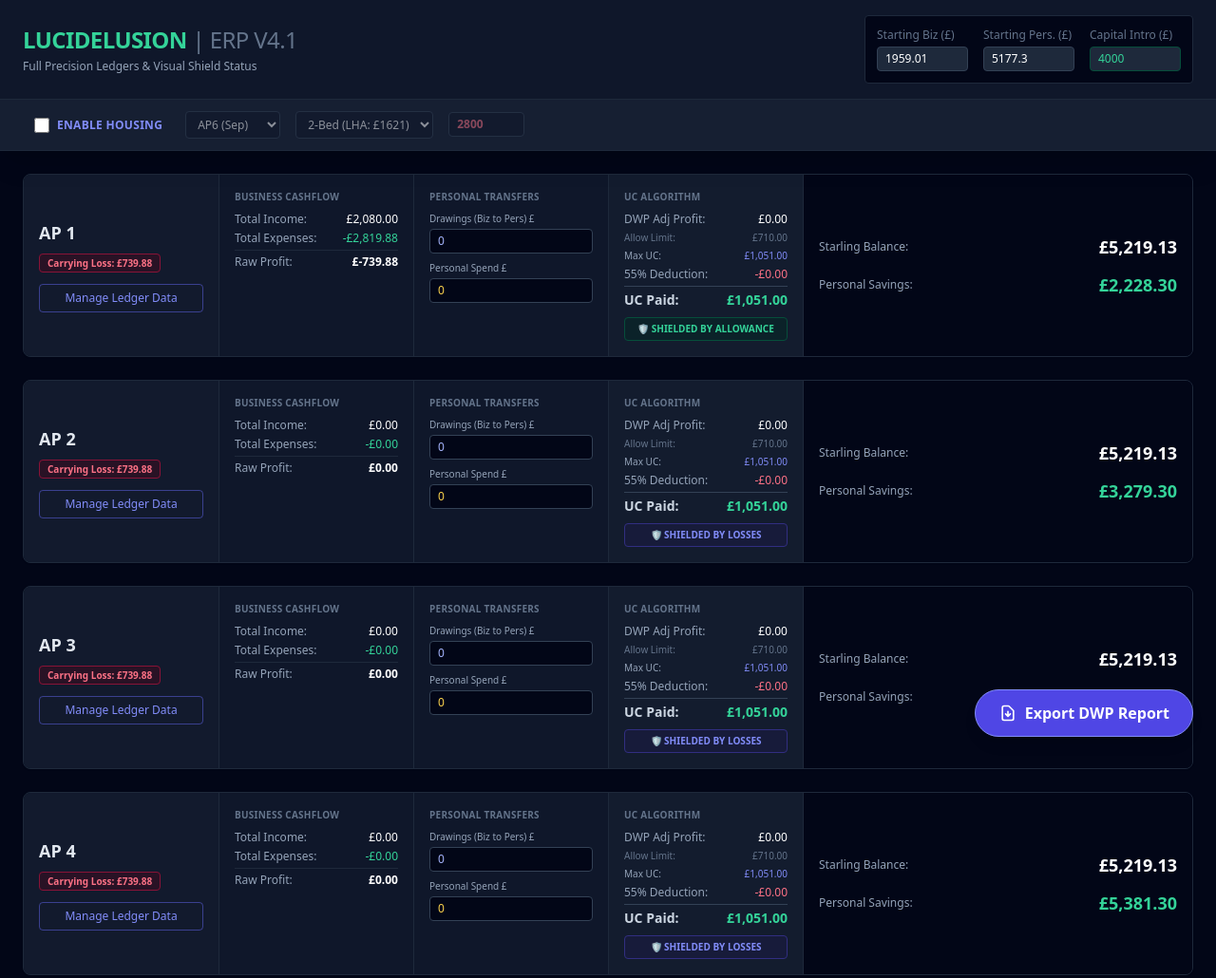
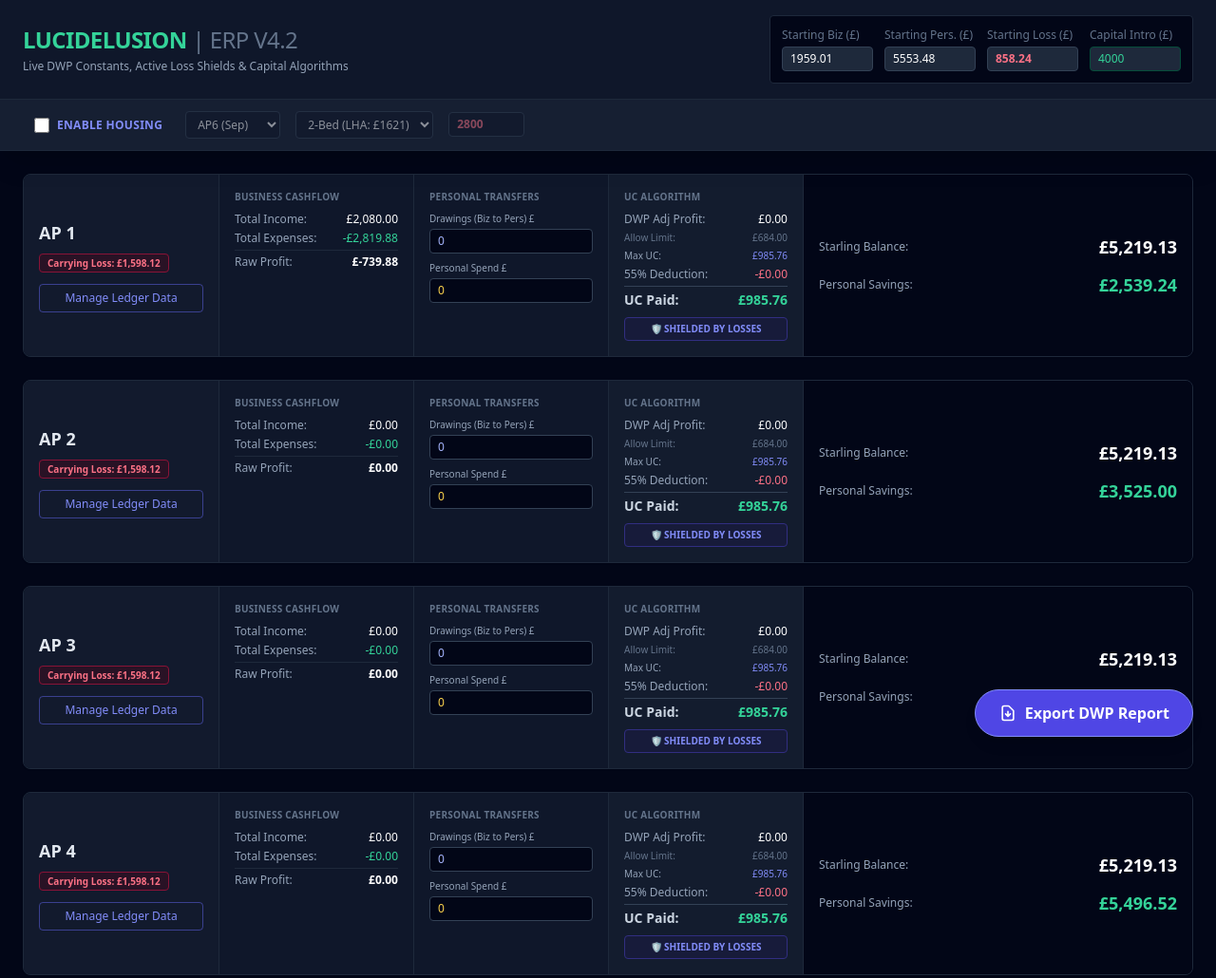
Before and after one commit to albrignall/cfo-dashboard, a plain HTML site: page index.html in a window 1280 px wide. Shown: the top 1030 px of the page at 95% size. Drawn offline with nearby package versions, Linux system fonts and the light colour scheme.

Commit message:
Add files via upload

```diff
--- a/index.html
+++ b/index.html
@@ -3,7 +3,7 @@
 <head>
     <meta charset="UTF-8">
     <meta name="viewport" content="width=device-width, initial-scale=1.0">
-    <title>Lucidelusion ERP & UC Reporter V4.1</title>
+    <title>Lucidelusion ERP & UC Reporter V4.2</title>
     <script src="https://cdn.tailwindcss.com"></script>
     <style>
         ::-webkit-scrollbar { width: 8px; }
@@ -18,18 +18,22 @@
     <div class="bg-slate-900 border-b border-slate-800 sticky top-0 z-30 shadow-xl">
         <div class="max-w-7xl mx-auto px-6 py-4 flex flex-wrap justify-between items-center gap-4">
             <div>
-                <h1 class="text-2xl font-black text-emerald-400 tracking-tight">LUCIDELUSION <span class="text-slate-500 font-medium">| ERP V4.1</span></h1>
-                <p class="text-xs text-slate-400 mt-1">Full Precision Ledgers & Visual Shield Status</p>
+                <h1 class="text-2xl font-black text-emerald-400 tracking-tight">LUCIDELUSION <span class="text-slate-500 font-medium">| ERP V4.2</span></h1>
+                <p class="text-xs text-slate-400 mt-1">Live DWP Constants, Active Loss Shields & Capital Algorithms</p>
             </div>
 
-            <div class="flex gap-4 text-xs bg-slate-950 p-3 rounded border border-slate-800">
+            <div class="flex flex-wrap gap-3 text-xs bg-slate-950 p-3 rounded border border-slate-800">
                 <div>
                     <label class="block text-slate-500 mb-1">Starting Biz (£)</label>
                     <input type="number" step="0.01" id="g_starling" value="1959.01" class="w-24 bg-slate-800 border border-slate-700 rounded px-2 py-1 text-white" oninput="saveAndCalc()">
                 </div>
                 <div>
                     <label class="block text-slate-500 mb-1">Starting Pers. (£)</label>
-                    <input type="number" step="0.01" id="g_personal" value="5177.30" class="w-24 bg-slate-800 border border-slate-700 rounded px-2 py-1 text-white" oninput="saveAndCalc()">
+                    <input type="number" step="0.01" id="g_personal" value="5553.48" class="w-24 bg-slate-800 border border-slate-700 rounded px-2 py-1 text-white" oninput="saveAndCalc()">
+                </div>
+                <div>
+                    <label class="block text-slate-500 mb-1">Starting Loss (£)</label>
+                    <input type="number" step="0.01" id="g_loss_cf" value="858.24" class="w-24 bg-slate-800 border border-slate-700 rounded px-2 py-1 text-rose-400 font-bold" oninput="saveAndCalc()">
                 </div>
                 <div>
                     <label class="block text-slate-500 mb-1">Capital Intro (£)</label>
@@ -88,9 +92,9 @@
             "Rent & Utilities (Business)"
         ];
 
-        // Default Data Template
+        // Default Data Template based on Verified PDF Data
         const defaultState = {
-            globals: { starling: 1959.01, personal: 5177.30, capital: 4000.00, h_active: false, h_month: 5, h_lha: 1621, h_rent: 2800 },
+            globals: { starling: 1959.01, personal: 5553.48, capital: 4000.00, loss_cf: 858.24, h_active: false, h_month: 5, h_lha: 1621, h_rent: 2800 },
             aps: Array(12).fill(null).map((_, i) => ({
                 monthName: `AP ${i+1}`,
                 incomes: i === 0 ? [{desc: "Pre-booked Client", customer: "Client A", amount: 2080}] : [],
@@ -101,19 +105,19 @@
             }))
         };
 
-        // Load State or Init (using new key for V4.1 to reset defaults)
-        let state = JSON.parse(localStorage.getItem('lucid_v41_state')) || defaultState;
+        let state = JSON.parse(localStorage.getItem('lucid_v42_state')) || defaultState;
 
         function saveState() {
             state.globals.starling = parseFloat(document.getElementById('g_starling').value) || 0;
             state.globals.personal = parseFloat(document.getElementById('g_personal').value) || 0;
             state.globals.capital = parseFloat(document.getElementById('g_capital').value) || 0;
+            state.globals.loss_cf = parseFloat(document.getElementById('g_loss_cf').value) || 0;
             state.globals.h_active = document.getElementById('h_active').checked;
             state.globals.h_month = parseInt(document.getElementById('h_month').value);
             state.globals.h_lha = parseFloat(document.getElementById('h_lha').value) || 0;
             state.globals.h_rent = parseFloat(document.getElementById('h_rent').value) || 0;
 
-            localStorage.setItem('lucid_v41_state', JSON.stringify(state));
+            localStorage.setItem('lucid_v42_state', JSON.stringify(state));
         }
 
         function toggleLedger(apIndex) {
@@ -143,6 +147,7 @@
             document.getElementById('g_starling').value = state.globals.starling;
             document.getElementById('g_personal').value = state.globals.personal;
             document.getElementById('g_capital').value = state.globals.capital;
+            document.getElementById('g_loss_cf').value = state.globals.loss_cf;
             document.getElementById('h_active').checked = state.globals.h_active;
             document.getElementById('h_month').value = state.globals.h_month;
             document.getElementById('h_lha').value = state.globals.h_lha;
@@ -152,13 +157,14 @@
             const container = document.getElementById('ap-container');
             let html = '';
 
-            const baseUC = 1051.00;
-            const waHigh = 710.00;
+            // Verified V4.2 Constants from Live Document
+            const baseUC = 985.76;
+            const waHigh = 684.00;
             const waLow = 404.00;
 
             let curBiz = state.globals.starling + state.globals.capital;
             let curPers = state.globals.personal - state.globals.capital;
-            let lossCF = 0;
+            let lossCF = state.globals.loss_cf;
 
             state.aps.forEach((ap, i) => {
                 let totalInc = ap.incomes.reduce((sum, item) => sum + item.amount, 0);
@@ -176,12 +182,21 @@
                 let newLossCF = netProfit - lossCF < 0 ? Math.abs(netProfit - lossCF) : 0;
 
                 let deduction = Math.max(0, (adjProfit - curWA) * 0.55);
-                let finalUC = Math.max(0, curMaxUC - deduction);
+
+                // DWP Step-Function Capital Penalty Algorithm
+                let capitalPenalty = 0;
+                if (curPers > 6000) {
+                    let excessCapital = curPers - 6000;
+                    let steps = Math.ceil(excessCapital / 250);
+                    capitalPenalty = steps * 4.35;
+                }
+
+                let finalUC = Math.max(0, curMaxUC - deduction - capitalPenalty);
 
                 curBiz = curBiz + totalInc - totalExp - ap.drawings;
                 curPers = curPers + finalUC - ap.persExp - rentShortfall + ap.drawings;
 
-                // VISUALS: Generate Badges based on calculations
+                // Badges
                 let lossBadgeHtml = '';
                 if (newLossCF > 0) {
                     lossBadgeHtml = `<span class="text-[10px] font-bold px-2 py-0.5 rounded bg-rose-950/40 text-rose-400 border border-rose-900">Carrying Loss: ${fmt(newLossCF)}</span>`;
@@ -199,6 +214,8 @@
                 } else if (adjProfit <= curWA) {
                     taperStatusHtml = `<div class="mt-2 text-[10px] text-center font-bold px-2 py-1 rounded bg-emerald-950/40 text-emerald-400 border border-emerald-900">🛡️ SHIELDED BY ALLOWANCE</div>`;
                 }
+
+                let capPenHtml = capitalPenalty > 0 ? `<div class="flex justify-between text-[10px] mb-1"><span class="text-rose-300 font-medium">Capital Penalty (>£6k):</span><span class="text-rose-400 font-bold">-${fmt(capitalPenalty)}</span></div>` : '';
 
                 html += `
                 <div class="bg-slate-900 rounded-lg border border-slate-800 shadow-sm overflow-hidden">
@@ -239,6 +256,7 @@
                             <div class="flex justify-between text-[10px] mb-1"><span class="text-slate-500">Allow Limit:</span><span class="text-slate-500">${fmt(curWA)}</span></div>
                             <div class="flex justify-between text-[10px] mb-1"><span class="text-slate-400">Max UC:</span><span class="text-indigo-400">${fmt(curMaxUC)}</span></div>
                             <div class="flex justify-between text-xs mb-1"><span class="text-slate-400">55% Deduction:</span><span class="text-rose-400">-${fmt(deduction)}</span></div>
+                            ${capPenHtml}
                             <div class="flex justify-between text-sm font-bold border-t border-slate-700 pt-1">
                                 <span class="text-slate-300">UC Paid:</span><span class="text-emerald-400">${fmt(finalUC)}</span>
                             </div>
@@ -253,7 +271,7 @@
                             <div class="flex justify-between items-center">
                                 <span class="text-xs text-slate-400">Personal Savings:</span>
                                 <div class="text-right">
-                                    ${curPers >= 6000
+                                    ${curPers > 6000
                                         ? `<span class="text-lg font-black text-rose-500">${fmt(curPers)}</span><br><span class="text-[9px] bg-rose-900 text-white px-1 rounded uppercase">Over £6k Limit</span>`
                                         : `<span class="text-lg font-black text-emerald-400">${fmt(curPers)}</span>`
                                     }
```
